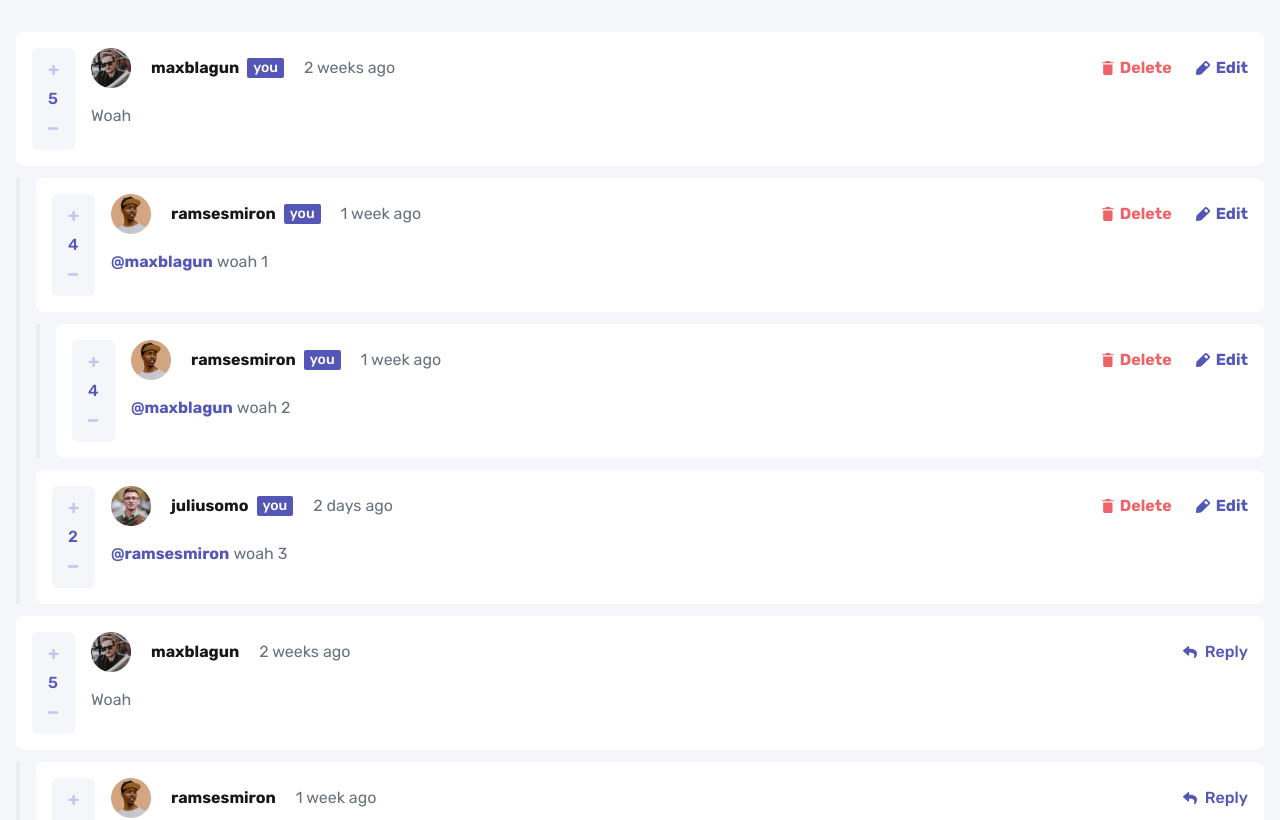
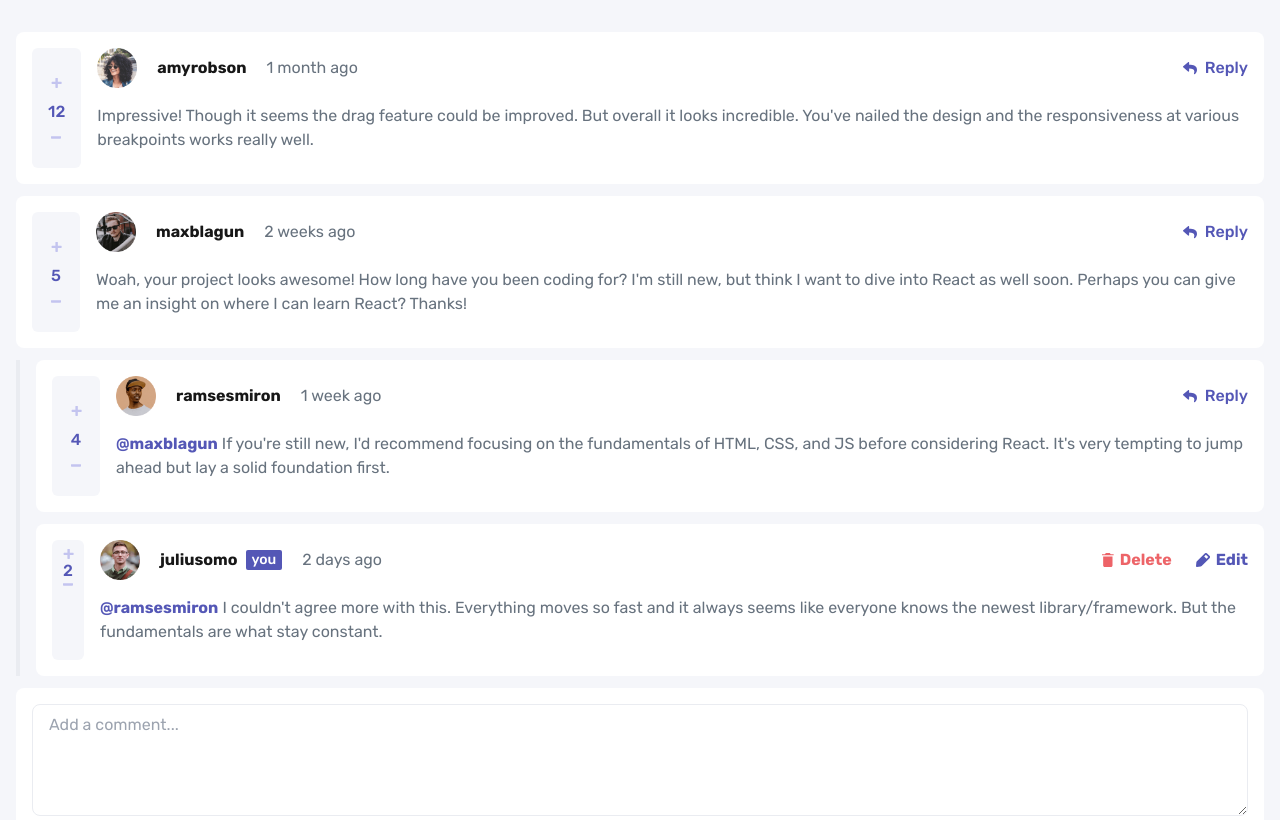
Before and after one commit to jialatteo/frontend-mentor-react-tailwind, a Next.js app: page /interactive-comments-section in a window 1280 px wide. Shown: the top 820 px of the page. Built offline with nearby package versions, Linux system fonts and the light colour scheme.

Commit message:
Remove console.log and pass in full json data

```diff
--- a/src/app/interactive-comments-section/OtherComment.js
+++ b/src/app/interactive-comments-section/OtherComment.js
@@ -1,6 +1,7 @@
 import { useState } from "react";
+import SelfComment from "./SelfComment";
 
-export default function OtherComment({ comment }) {
+export default function OtherComment({ currentUsername, comment }) {
   const [isReplying, setIsReplying] = useState(false);
   const [replyContent, setReplyContent] = useState("");
 
@@ -8,20 +9,18 @@ export default function OtherComment({ comment }) {
     <div className="w-full max-w-[1600px]">
       <div className="rounded-lg bg-white p-4">
         <div className="flex">
-          <div className="hidden flex-col justify-start sm:flex">
-            <div className="bg-interactive-comments-section-very-light-gray mr-4 rounded-md px-4 py-2">
-              <button className="group py-2 pb-3">
+          <div className="bg-interactive-comments-section-very-light-gray mr-4 min-w-12 flex-col items-center justify-center gap-3 rounded-md px-4 py-2 sm:flex">
+            <button className="group">
               {/* prettier-ignore */}
               <svg id="icon-plus" className="group-hover:fill-interactive-comments-section-moderate-blue fill-interactive-comments-section-light-grayish-blue" width="11" height="11" xmlns="http://www.w3.org/2000/svg"><path d="M6.33 10.896c.137 0 .255-.05.354-.149.1-.1.149-.217.149-.354V7.004h3.315c.136 0 .254-.05.354-.149.099-.1.148-.217.148-.354V5.272a.483.483 0 0 0-.148-.354.483.483 0 0 0-.354-.149H6.833V1.4a.483.483 0 0 0-.149-.354.483.483 0 0 0-.354-.149H4.915a.483.483 0 0 0-.354.149c-.1.1-.149.217-.149.354v3.37H1.08a.483.483 0 0 0-.354.15c-.1.099-.149.217-.149.353v1.23c0 .136.05.254.149.353.1.1.217.149.354.149h3.333v3.39c0 .136.05.254.15.353.098.1.216.149.353.149H6.33Z"/></svg>
             </button>
             <p className="text-interactive-comments-section-moderate-blue font-medium">
               {comment.score}
             </p>
-              <button className="group py-3 pt-4">
+            <button className="group">
               {/* prettier-ignore */}
               <svg id="icon-minus" className="group-hover:fill-interactive-comments-section-moderate-blue fill-interactive-comments-section-light-grayish-blue" width="11" height="3" xmlns="http://www.w3.org/2000/svg"><path d="M9.256 2.66c.204 0 .38-.056.53-.167.148-.11.222-.243.222-.396V.722c0-.152-.074-.284-.223-.395a.859.859 0 0 0-.53-.167H.76a.859.859 0 0 0-.53.167C.083.437.009.57.009.722v1.375c0 .153.074.285.223.396a.859.859 0 0 0 .53.167h8.495Z"/></svg>
             </button>
-            </div>
           </div>
           <div className="flex-1">
             <div className="mb-4 flex items-center justify-between">
@@ -126,9 +125,19 @@ export default function OtherComment({ comment }) {
         <div className="mt-3 flex max-w-[1600px]">
           <div className="bg-interactive-comments-section-light-gray mr-4 w-1 self-stretch" />
           <div className="flex flex-1 flex-col gap-3">
-            {comment?.replies?.map((reply) => (
-              <OtherComment key={reply.id} comment={reply} />
-            ))}
+            {comment?.replies?.map((reply) =>
+              currentUsername === reply?.user?.username ? (
+                <SelfComment
+                  currentUsername={currentUsername}
+                  comment={reply}
+                />
+              ) : (
+                <OtherComment
+                  currentUsername={currentUsername}
+                  comment={reply}
+                />
+              ),
+            )}
           </div>
         </div>
       )}
--- a/src/app/interactive-comments-section/SelfComment.js
+++ b/src/app/interactive-comments-section/SelfComment.js
@@ -1,6 +1,7 @@
 import { useState } from "react";
+import OtherComment from "./OtherComment";
 
-export default function SelfComment({ comment }) {
+export default function SelfComment({ currentUsername, comment }) {
   const [isDeleteModalOpen, setIsDeletModalOpen] = useState(false);
   const [isEditing, setIsEditing] = useState(false);
   const [updatedContent, setUpdatedContent] = useState(comment?.content);
@@ -9,20 +10,18 @@ export default function SelfComment({ comment }) {
     <div className="w-full max-w-[1600px]">
       <div className="rounded-lg bg-white p-4">
         <div className="flex">
-          <div className="hidden flex-col justify-start sm:flex">
-            <div className="bg-interactive-comments-section-very-light-gray mr-4 rounded-md px-4 py-2">
-              <button className="group py-2 pb-3">
+          <div className="bg-interactive-comments-section-very-light-gray mr-4 hidden min-w-[32px] flex-col items-center justify-start rounded-md py-2 sm:flex">
+            <button className="group px-2">
               {/* prettier-ignore */}
               <svg id="icon-plus" className="group-hover:fill-interactive-comments-section-moderate-blue fill-interactive-comments-section-light-grayish-blue" width="11" height="11" xmlns="http://www.w3.org/2000/svg"><path d="M6.33 10.896c.137 0 .255-.05.354-.149.1-.1.149-.217.149-.354V7.004h3.315c.136 0 .254-.05.354-.149.099-.1.148-.217.148-.354V5.272a.483.483 0 0 0-.148-.354.483.483 0 0 0-.354-.149H6.833V1.4a.483.483 0 0 0-.149-.354.483.483 0 0 0-.354-.149H4.915a.483.483 0 0 0-.354.149c-.1.1-.149.217-.149.354v3.37H1.08a.483.483 0 0 0-.354.15c-.1.099-.149.217-.149.353v1.23c0 .136.05.254.149.353.1.1.217.149.354.149h3.333v3.39c0 .136.05.254.15.353.098.1.216.149.353.149H6.33Z"/></svg>
             </button>
             <p className="text-interactive-comments-section-moderate-blue font-medium">
               {comment.score}
             </p>
-              <button className="group py-3 pt-4">
+            <button className="group px-2">
               {/* prettier-ignore */}
               <svg id="icon-minus" className="group-hover:fill-interactive-comments-section-moderate-blue fill-interactive-comments-section-light-grayish-blue" width="11" height="3" xmlns="http://www.w3.org/2000/svg"><path d="M9.256 2.66c.204 0 .38-.056.53-.167.148-.11.222-.243.222-.396V.722c0-.152-.074-.284-.223-.395a.859.859 0 0 0-.53-.167H.76a.859.859 0 0 0-.53.167C.083.437.009.57.009.722v1.375c0 .153.074.285.223.396a.859.859 0 0 0 .53.167h8.495Z"/></svg>
             </button>
-            </div>
           </div>
           <div className="flex-1">
             <div className="mb-4 flex items-center justify-between">
@@ -182,9 +181,19 @@ export default function SelfComment({ comment }) {
         <div className="mt-3 flex max-w-[1600px]">
           <div className="bg-interactive-comments-section-light-gray mr-4 w-1 self-stretch" />
           <div className="flex flex-1 flex-col items-center gap-3">
-            {comment?.replies?.map((reply) => (
-              <SelfComment key={reply.id} comment={reply} />
-            ))}
+            {comment?.replies?.map((comment) =>
+              currentUsername === comment?.user?.username ? (
+                <SelfComment
+                  currentUsername={currentUsername}
+                  comment={comment}
+                />
+              ) : (
+                <OtherComment
+                  currentUsername={currentUsername}
+                  comment={comment}
+                />
+              ),
+            )}
           </div>
         </div>
       )}
--- a/src/app/interactive-comments-section/page.js
+++ b/src/app/interactive-comments-section/page.js
@@ -11,123 +11,19 @@ const rubik = Rubik({
 
 export default function InteractiveCommentsSection() {
   const [isDeleteModalOpen, setIsDeletModalOpen] = useState(false);
-  const currentUser = {
-    image: {
-      png: "interactive-comments-section/avatars/image-juliusomo.png",
-      webp: "interactive-comments-section/avatars/image-juliusomo.webp",
-    },
-    username: "juliusomo",
-  };
+  const currentUsername = data?.currentUser.username;
 
-  const selfComment = {
-    id: 2,
-    content: "Woah",
-    createdAt: "2 weeks ago",
-    score: 5,
-    user: {
-      image: {
-        png: "interactive-comments-section/avatars/image-maxblagun.png",
-        webp: "interactive-comments-section/avatars/image-maxblagun.webp",
-      },
-      username: "maxblagun",
-    },
-    replies: [
-      {
-        id: 3,
-        content: "woah 1",
-        createdAt: "1 week ago",
-        score: 4,
-        replyingTo: "maxblagun",
-        user: {
-          image: {
-            png: "interactive-comments-section/avatars/image-ramsesmiron.png",
-            webp: "interactive-comments-section/avatars/image-ramsesmiron.webp",
-          },
-          username: "ramsesmiron",
-        },
-        replies: [
-          {
-            id: 3,
-            content: "woah 2",
-            createdAt: "1 week ago",
-            score: 4,
-            replyingTo: "maxblagun",
-            user: {
-              image: {
-                png: "interactive-comments-section/avatars/image-ramsesmiron.png",
-                webp: "interactive-comments-section/avatars/image-ramsesmiron.webp",
-              },
-              username: "ramsesmiron",
-            },
-            replies: [],
-          },
-        ],
-      },
-      {
-        id: 4,
-        content: "woah 3",
-        createdAt: "2 days ago",
-        score: 2,
-        replyingTo: "ramsesmiron",
-        user: {
-          image: {
-            png: "interactive-comments-section/avatars/image-juliusomo.png",
-            webp: "interactive-comments-section/avatars/image-juliusomo.webp",
-          },
-          username: "juliusomo",
-        },
-      },
-    ],
-  };
-  const otherComment = {
-    id: 2,
-    content: "Woah",
-    createdAt: "2 weeks ago",
-    score: 5,
-    user: {
-      image: {
-        png: "interactive-comments-section/avatars/image-maxblagun.png",
-        webp: "interactive-comments-section/avatars/image-maxblagun.webp",
-      },
-      username: "maxblagun",
-    },
-    replies: [
-      {
-        id: 3,
-        content: "woah 2",
-        createdAt: "1 week ago",
-        score: 4,
-        replyingTo: "maxblagun",
-        user: {
-          image: {
-            png: "interactive-comments-section/avatars/image-ramsesmiron.png",
-            webp: "interactive-comments-section/avatars/image-ramsesmiron.webp",
-          },
-          username: "ramsesmiron",
-        },
-      },
-      {
-        id: 4,
-        content: "woah 3",
-        createdAt: "2 days ago",
-        score: 2,
-        replyingTo: "ramsesmiron",
-        user: {
-          image: {
-            png: "interactive-comments-section/avatars/image-juliusomo.png",
-            webp: "interactive-comments-section/avatars/image-juliusomo.webp",
-          },
-          username: "juliusomo",
-        },
-      },
-    ],
-  };
   return (
     <div
       className={`bg-interactive-comments-section-very-light-gray flex min-h-screen flex-col items-center gap-3 px-4 py-8 ${rubik.className}`}
     >
-      <SelfComment comment={selfComment} />
-      <OtherComment comment={otherComment} />
+      {data?.comments?.map((comment) =>
+        currentUsername === comment?.user?.username ? (
+          <SelfComment currentUsername={currentUsername} comment={comment} />
+        ) : (
+          <OtherComment currentUsername={currentUsername} comment={comment} />
+        ),
+      )}
       <div className="w-full max-w-[1600px] rounded-lg bg-white p-4">
         <textarea
           className="focus:outline-interactive-comments-section-moderate-blue border-interactive-comments-section-light-gray mb-2 h-28 w-full rounded-lg border px-4 py-2"
@@ -137,8 +33,8 @@ export default function InteractiveCommentsSection() {
         <div className="flex items-center justify-between">
           <img
             className="w-10"
-            src="interactive-comments-section/avatars/image-amyrobson.png"
-            alt=""
+            src={data?.currentUser?.image?.png}
+            alt="current-user-image"
           />
           <button className="bg-interactive-comments-section-moderate-blue rounded-md px-8 py-3 hover:opacity-50">
             <p className="font-medium text-white group-hover:opacity-50">
--- a/src/app/product-list-with-cart/OrderConfirmationModal.js
+++ b/src/app/product-list-with-cart/OrderConfirmationModal.js
@@ -30,7 +30,6 @@ export default function OrderConfirmationModal({
           {productsInCart
             ?.filter((product) => product.quantity != 0)
             ?.map((product) => {
-              console.log("product", product);
               return (
                 <div>
                   <ConfirmedOrder
```
Also changed, not shown: src/app/job-listings/page.js (+4 -6 lines). Lines whose indentation alone changed are shown as unchanged.
